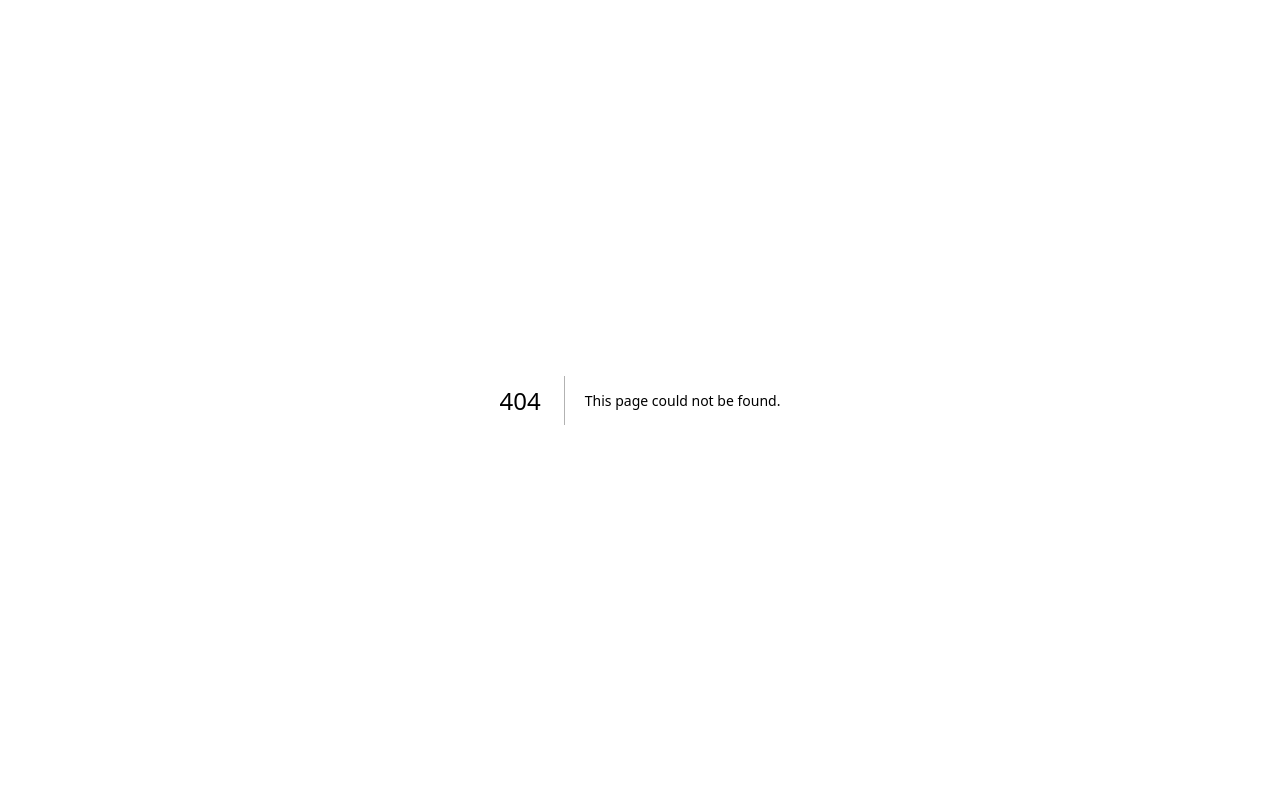
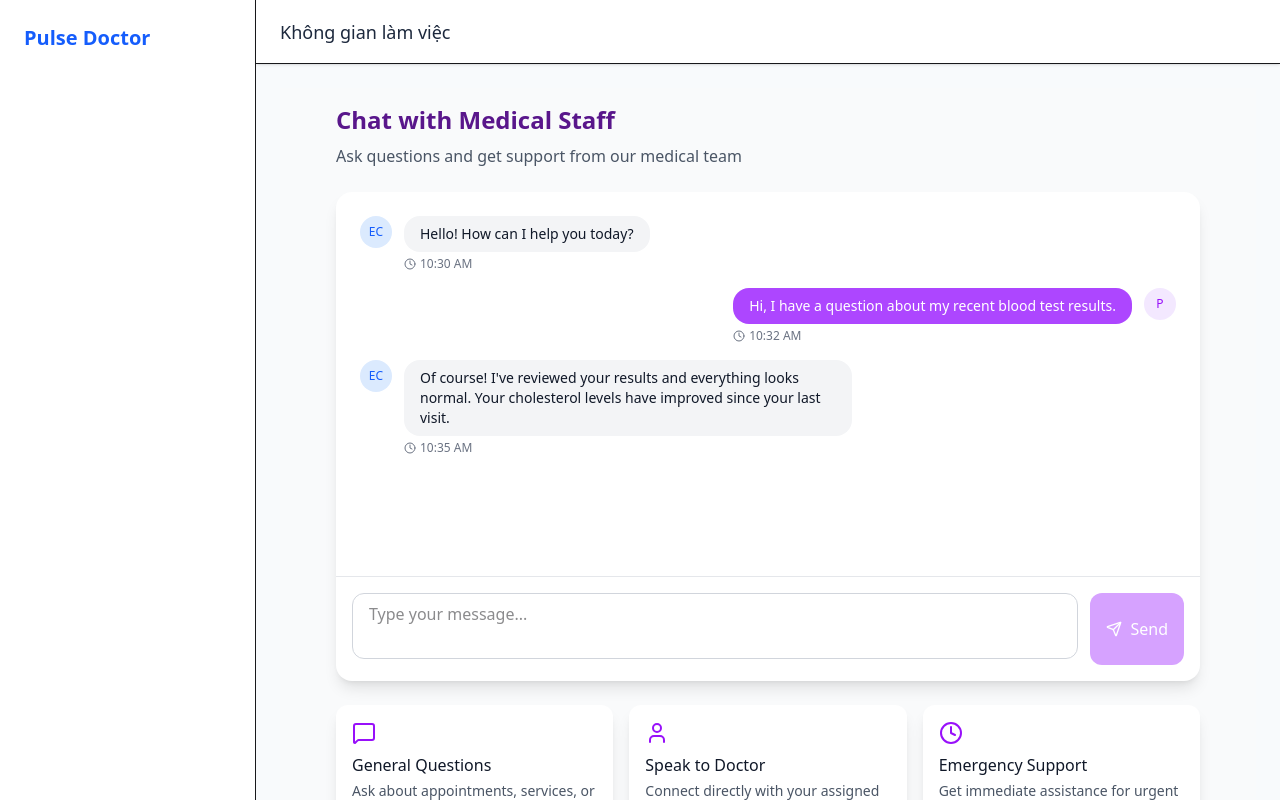
Before and after one commit to the-pulse-clinic-uit/pulse-web, a Next.js app: page /hms/chat in a window 1280 px wide. Before the commit this address had no page. Built offline with nearby package versions, Linux system fonts and the light colour scheme.

Commit message:
feat(ui): add UI for chat page

```diff
--- /dev/null
+++ b/app/hms/chat/page.tsx
@@ -0,0 +1,155 @@
+"use client";
+
+import { useState } from "react";
+import { Send, MessageSquare, User, Clock } from "lucide-react";
+
+export default function ChatPage() {
+  const [message, setMessage] = useState("");
+  const [messages, setMessages] = useState([
+    {
+      id: 1,
+      sender: "staff",
+      name: "Dr. Emily Carter",
+      message: "Hello! How can I help you today?",
+      time: "10:30 AM",
+      avatar: "EC"
+    },
+    {
+      id: 2,
+      sender: "patient",
+      name: "You",
+      message: "Hi, I have a question about my recent blood test results.",
+      time: "10:32 AM",
+      avatar: "P"
+    },
+    {
+      id: 3,
+      sender: "staff",
+      name: "Dr. Emily Carter",
+      message: "Of course! I've reviewed your results and everything looks normal. Your cholesterol levels have improved since your last visit.",
+      time: "10:35 AM",
+      avatar: "EC"
+    }
+  ]);
+
+  const handleSendMessage = () => {
+    if (message.trim()) {
+      const newMessage = {
+        id: messages.length + 1,
+        sender: "patient",
+        name: "You",
+        message: message.trim(),
+        time: new Date().toLocaleTimeString([], { hour: '2-digit', minute: '2-digit' }),
+        avatar: "P"
+      };
+      setMessages([...messages, newMessage]);
+      setMessage("");
+    }
+  };
+
+  const handleKeyPress = (e: React.KeyboardEvent) => {
+    if (e.key === 'Enter' && !e.shiftKey) {
+      e.preventDefault();
+      handleSendMessage();
+    }
+  };
+
+  return (
+    <div className="min-h-screen bg-gray-50">
+      <div className="max-w-4xl mx-auto px-4 py-4">
+        {/* Header */}
+        <div className="mb-6">
+          <h1 className="text-2xl font-semibold text-purple-900 mb-2">
+            Chat with Medical Staff
+          </h1>
+          <p className="text-gray-600">
+            Ask questions and get support from our medical team
+          </p>
+        </div>
+
+        {/* Chat Container */}
+        <div className="bg-white rounded-2xl shadow-lg overflow-hidden">
+          {/* Chat Messages */}
+          <div className="h-96 overflow-y-auto p-6 space-y-4">
+            {messages.map((msg) => (
+              <div
+                key={msg.id}
+                className={`flex gap-3 ${
+                  msg.sender === 'patient' ? 'flex-row-reverse' : ''
+                }`}
+              >
+                <div className={`w-8 h-8 rounded-full flex items-center justify-center text-xs font-medium ${
+                  msg.sender === 'patient'
+                    ? 'bg-purple-100 text-purple-600'
+                    : 'bg-blue-100 text-blue-600'
+                }`}>
+                  {msg.avatar}
+                </div>
+                <div className={`max-w-xs lg:max-w-md ${
+                  msg.sender === 'patient' ? 'text-right' : ''
+                }`}>
+                  <div className={`rounded-2xl px-4 py-2 ${
+                    msg.sender === 'patient'
+                      ? 'bg-purple-500 text-white'
+                      : 'bg-gray-100 text-gray-900'
+                  }`}>
+                    <p className="text-sm">{msg.message}</p>
+                  </div>
+                  <div className="flex items-center gap-1 mt-1 text-xs text-gray-500">
+                    <Clock className="w-3 h-3" />
+                    <span>{msg.time}</span>
+                  </div>
+                </div>
+              </div>
+            ))}
+          </div>
+
+          {/* Message Input */}
+          <div className="border-t border-gray-200 p-4">
+            <div className="flex gap-3">
+              <div className="flex-1">
+                <textarea
+                  value={message}
+                  onChange={(e) => setMessage(e.target.value)}
+                  onKeyPress={handleKeyPress}
+                  placeholder="Type your message..."
+                  className="w-full px-4 py-2 border border-gray-300 rounded-xl resize-none focus:outline-none focus:ring-2 focus:ring-purple-500 focus:border-transparent"
+                  rows={2}
+                />
+              </div>
+              <button
+                onClick={handleSendMessage}
+                disabled={!message.trim()}
+                className="px-4 py-2 bg-purple-500 text-white rounded-xl hover:bg-purple-600 disabled:opacity-50 disabled:cursor-not-allowed transition-colors flex items-center gap-2"
+              >
+                <Send className="w-4 h-4" />
+                Send
+              </button>
+            </div>
+          </div>
+        </div>
+
+        {/* Quick Actions */}
+        <div className="mt-6 grid md:grid-cols-3 gap-4">
+          <button className="bg-white rounded-xl shadow-lg p-4 text-left hover:shadow-xl transition-all">
+            <MessageSquare className="w-6 h-6 text-purple-600 mb-2" />
+            <h3 className="font-medium text-gray-900 mb-1">General Questions</h3>
+            <p className="text-sm text-gray-600">Ask about appointments, services, or general health questions</p>
+          </button>
+
+          <button className="bg-white rounded-xl shadow-lg p-4 text-left hover:shadow-xl transition-all">
+            <User className="w-6 h-6 text-purple-600 mb-2" />
+            <h3 className="font-medium text-gray-900 mb-1">Speak to Doctor</h3>
+            <p className="text-sm text-gray-600">Connect directly with your assigned physician</p>
+          </button>
+
+          <button className="bg-white rounded-xl shadow-lg p-4 text-left hover:shadow-xl transition-all">
+            <Clock className="w-6 h-6 text-purple-600 mb-2" />
+            <h3 className="font-medium text-gray-900 mb-1">Emergency Support</h3>
+            <p className="text-sm text-gray-600">Get immediate assistance for urgent matters</p>
+          </button>
+        </div>
+      </div>
+    </div>
+  );
+}
--- /dev/null
+++ b/components/patient/chat/ChatHeader.tsx
@@ -0,0 +1,20 @@
+import { User } from "lucide-react";
+
+export default function ChatHeader() {
+  return (
+    <div className="bg-white rounded-3xl shadow-lg mb-6 p-6">
+      <div className="flex items-center gap-4">
+        <div className="w-14 h-14 bg-gradient-to-br from-purple-400 to-purple-500 rounded-2xl flex items-center justify-center">
+          <User className="w-7 h-7 text-white" />
+        </div>
+        <div>
+          <h2 className="text-purple-900">Support Team</h2>
+          <p className="text-green-600 text-sm flex items-center gap-2">
+            <span className="w-2 h-2 bg-green-600 rounded-full" />
+            Online
+          </p>
+        </div>
+      </div>
+    </div>
+  );
+}
--- /dev/null
+++ b/components/patient/chat/ChatInput.tsx
@@ -0,0 +1,42 @@
+import { Send, Paperclip } from "lucide-react";
+import { FormEvent } from "react";
+
+interface Props {
+  message: string;
+  setMessage: (value: string) => void;
+  onSend: (e: FormEvent) => void;
+}
+
+export default function ChatInput({ message, setMessage, onSend }: Props) {
+  return (
+    <div className="border-t border-gray-200 p-6">
+      <form onSubmit={onSend} className="flex items-center gap-4">
+        <button
+          type="button"
+          className="p-3 text-gray-400 hover:text-purple-600"
+        >
+          <Paperclip className="w-6 h-6" />
+        </button>
+
+        <input
+          value={message}
+          onChange={(e) => setMessage(e.target.value)}
+          placeholder="Type your message..."
+          className="flex-1 px-6 py-3 rounded-full border border-gray-200 focus:ring-2 focus:ring-purple-400"
+        />
+
+        <button
+          type="submit"
+          disabled={!message.trim()}
+          className={`p-3 rounded-full ${
+            message.trim()
+              ? "bg-gradient-to-r from-purple-500 to-purple-600 text-white"
+              : "bg-gray-200 text-gray-400 cursor-not-allowed"
+          }`}
+        >
+          <Send className="w-6 h-6" />
+        </button>
+      </form>
+    </div>
+  );
+}
--- /dev/null
+++ b/components/patient/chat/ChatMessages.tsx
@@ -0,0 +1,16 @@
+import { Message } from "./types";
+import MessageBubble from "./MessageBubble";
+
+interface Props {
+  messages: Message[];
+}
+
+export default function ChatMessages({ messages }: Props) {
+  return (
+    <div className="flex-1 overflow-y-auto p-6 space-y-4">
+      {messages.map((msg) => (
+        <MessageBubble key={msg.id} message={msg} />
+      ))}
+    </div>
+  );
+}
--- /dev/null
+++ b/components/patient/chat/MessageBubble.tsx
@@ -0,0 +1,37 @@
+import { User } from "lucide-react";
+import { Message } from "./types";
+
+interface Props {
+  message: Message;
+}
+
+export default function MessageBubble({ message }: Props) {
+  const isPatient = message.sender === "patient";
+
+  return (
+    <div className={`flex ${isPatient ? "justify-end" : "justify-start"}`}>
+      <div className="max-w-md">
+        <div className="flex items-center gap-2 mb-2">
+          {!isPatient && (
+            <div className="w-8 h-8 bg-purple-100 rounded-full flex items-center justify-center">
+              <User className="w-4 h-4 text-purple-600" />
+            </div>
+          )}
+          <span className="text-sm text-gray-600">
+            {message.name} • {message.time}
+          </span>
+        </div>
+
+        <div
+          className={`rounded-3xl px-6 py-3 ${
+            isPatient
+              ? "bg-gradient-to-r from-purple-500 to-purple-600 text-white ml-auto"
+              : "bg-gray-100 text-gray-900"
+          }`}
+        >
+          {message.text}
+        </div>
+      </div>
+    </div>
+  );
+}
--- /dev/null
+++ b/components/patient/chat/types.ts
@@ -0,0 +1,7 @@
+export interface Message {
+  id: number;
+  sender: "patient" | "staff";
+  name: string;
+  text: string;
+  time: string;
+}
```
